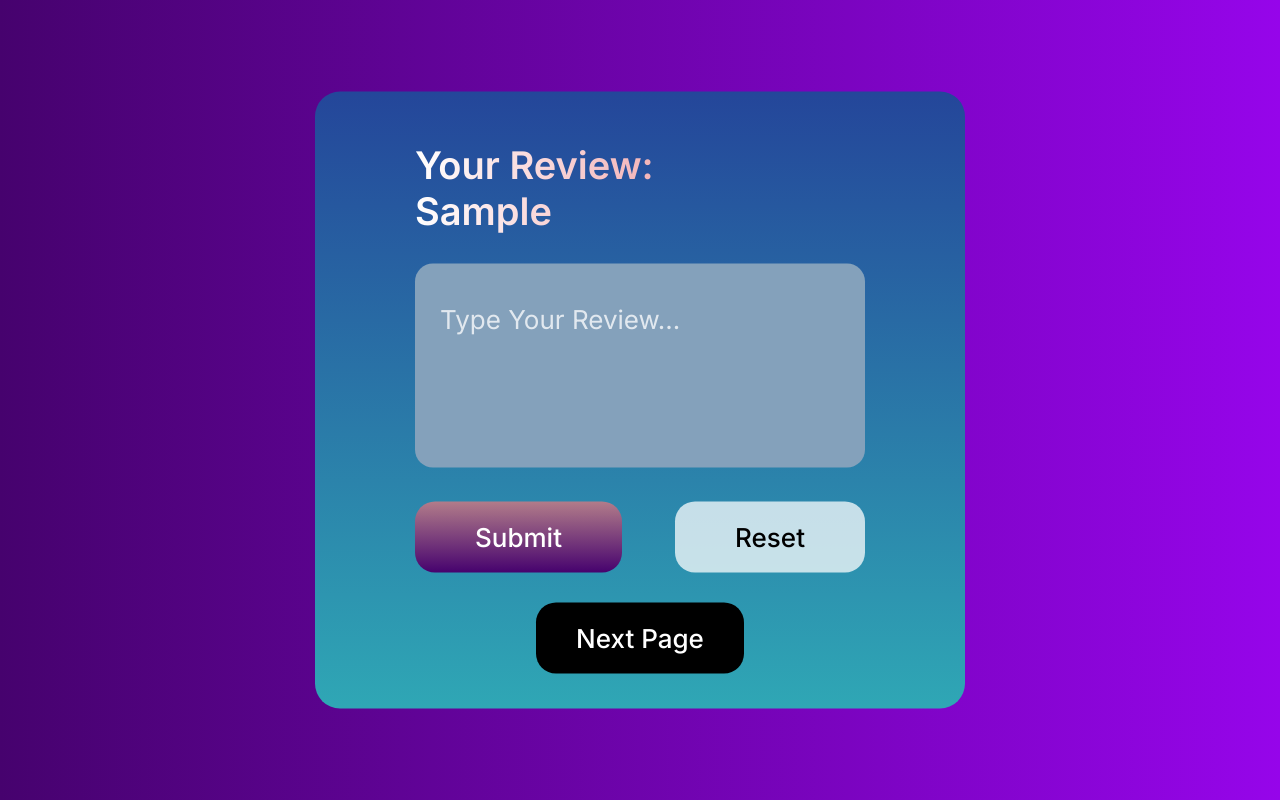
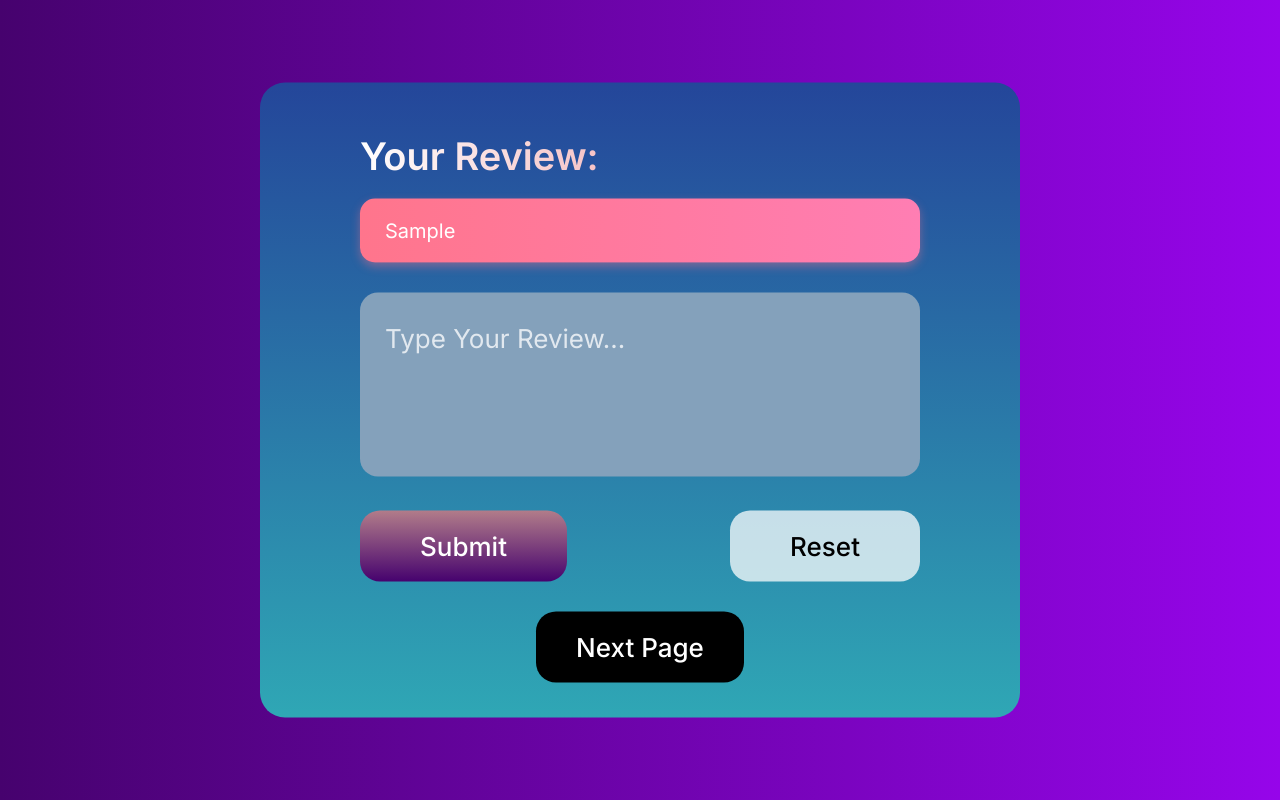
Before and after one commit to akmniazulalam/Class-36, a plain HTML site: page index.html in a window 1280 px wide. Both pictures are taken after typing "Sample" into the empty fields and a click on the button "Submit". Drawn offline with Linux system fonts and the light colour scheme.

Commit message:
Review Box added

```diff
--- a/css/style.css
+++ b/css/style.css
@@ -20,7 +20,7 @@ body{
     position: relative;
 }
 .review{
-    width: 650px;
+    width: 760px;
     border-radius: 25px;
     position: absolute;
     top: 50%;
@@ -41,7 +41,7 @@ body{
     border-radius: 18px;
     background: #84a1bb;
     width: 100%;
-    padding: 40px 25px;
+    padding: 30px 25px;
     resize: none;
     border: none;
     margin-top: 30px;
@@ -98,7 +98,16 @@ body{
     cursor: pointer;
     background: #000;
 }
-
+#reviewBox{
+    margin-top: 20px;
+    padding: 20px 25px;
+    background: linear-gradient(to right, #ff758c, #ff7eb3);
+    border-radius: 15px;
+    box-shadow: 0 4px 10px rgba(255, 117, 140, 0.4);
+    font-family: "Inter", sans-serif;
+    font-size: 20px;
+    color: white;
+}
 
 
 .reviewTwo{
--- a/js/script.js
+++ b/js/script.js
@@ -7,6 +7,7 @@ let reviewTwo = document.querySelector(".reviewTwo")
 let buttons = document.querySelector(".buttons")
 let next = document.createElement("button")
 
+
 next.innerHTML = "Next Page"
 next.id = "next"
 buttons.appendChild(next)
@@ -14,6 +15,9 @@ buttons.appendChild(next)
 reviewHeading.innerHTML = "Your Review:"
 reviewHeading.classList.add("reviewHeading")
 review.insertBefore(reviewHeading, review.firstChild)
+
+let reviewList = document.createElement("div")
+review.insertBefore(reviewList, review.children[1])
 
 let originalText = reviewHeading.innerHTML
 
@@ -23,7 +27,12 @@ submitBtn.addEventListener("click", () => {
        return;
     }
     else {
-        reviewHeading.innerHTML = `${reviewHeading.innerHTML} <br>  ${reviewInput.value}`
+        let reviewBox = document.createElement("div")
+        reviewBox.innerHTML = `${reviewInput.value} <br>`
+        reviewBox.id = "reviewBox"
+        // reviewHeading.innerHTML = `${reviewHeading.innerHTML} <br>  ${reviewInput.value}`
+        reviewList.appendChild(reviewBox)
+
         reviewInput.value = ""
     }
 })
@@ -31,6 +40,7 @@ submitBtn.addEventListener("click", () => {
 resetBtn.addEventListener("click", () => {
     setTimeout(() => {
         reviewHeading.innerHTML = `${originalText}`
+        reviewList.innerHTML = "";
     }, 300)
 })
 
```
